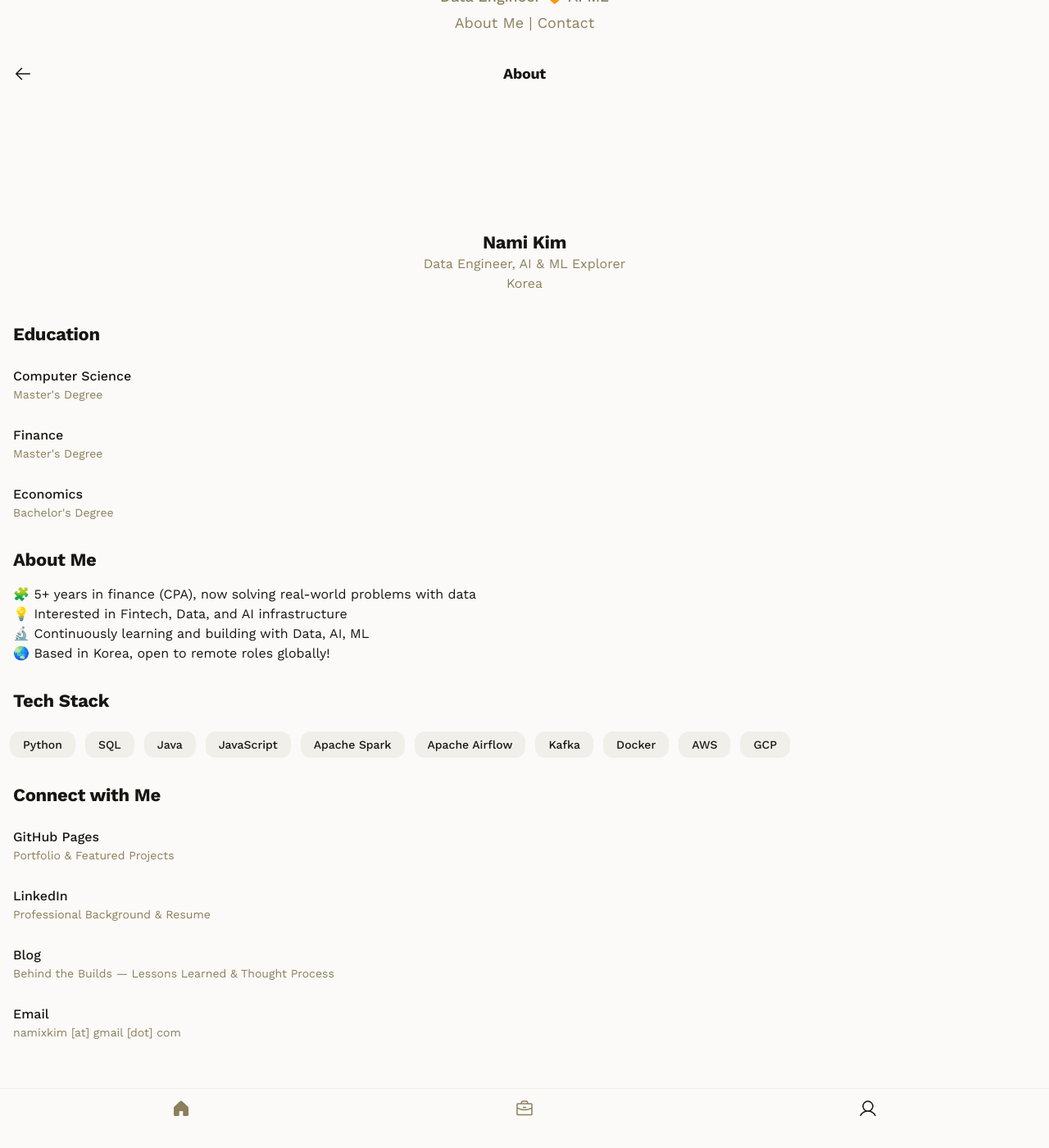
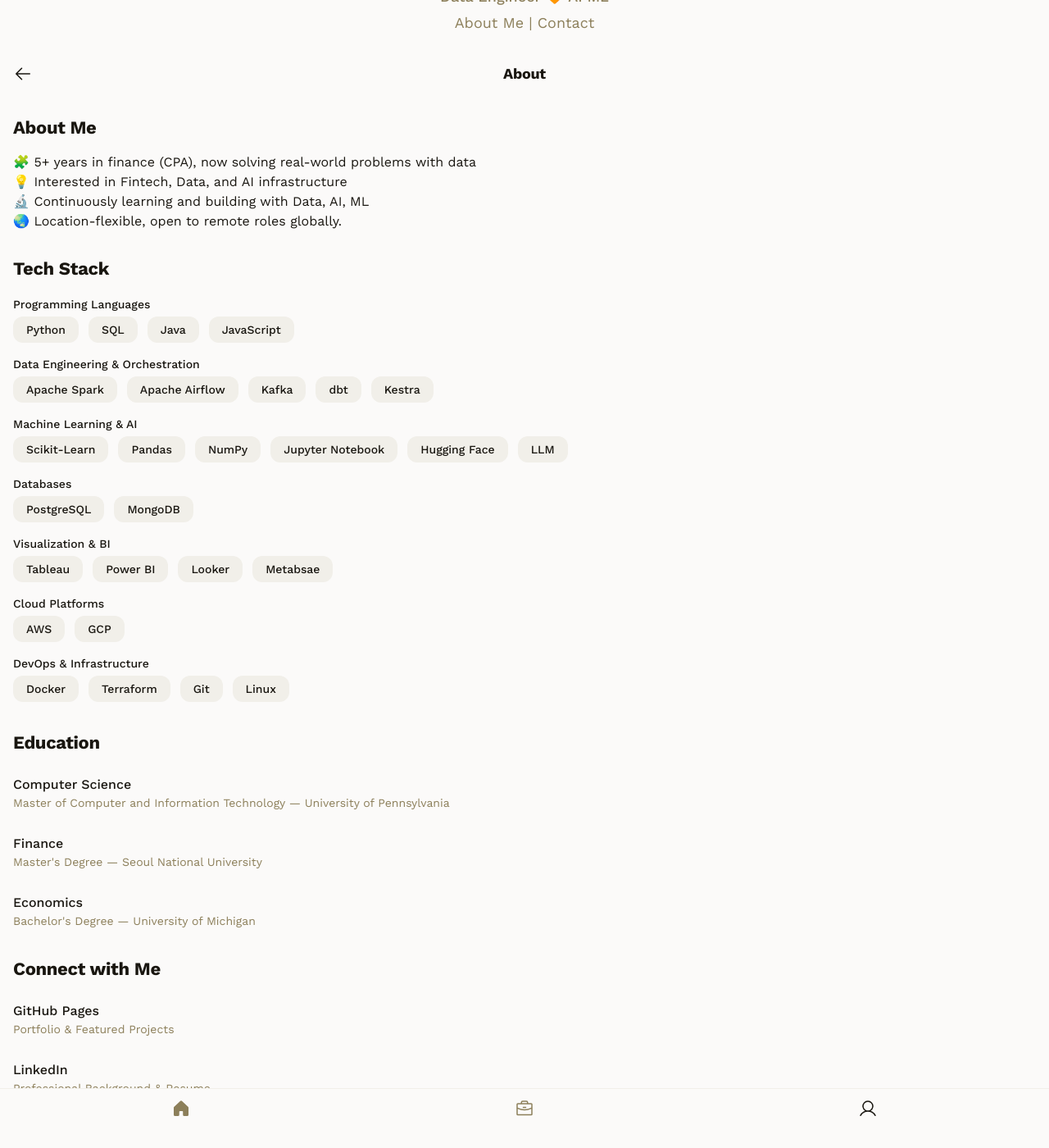
Before and after one commit to namikimlab/namikimlab.github.io, a Jekyll site: the page built from about.md, in a window 1280 px wide and 1400 px high, scrolled down 326 px. Shown: the whole window at 82% size. Built offline with Jekyll 4.4.1, drawn with Linux system fonts in a browser that asks for light colours; nearby versions of some CDN libraries.

Commit message:
Fix About Me

```diff
--- a/about.md
+++ b/about.md
@@ -15,16 +15,63 @@ permalink: /about/
   <h2 class="text-[#191610] text-lg font-bold leading-tight tracking-[-0.015em] flex-1 text-center pr-12">About</h2>
 </div>
 
-<div class="flex p-4 @container">
-  <div class="flex w-full flex-col gap-4 items-center">
-    <div class="flex gap-4 flex-col items-center">
-      <div class="bg-center bg-no-repeat aspect-square bg-cover rounded-full min-h-32 w-32" style="background-image: url('{{ site.logo }}');"></div>
-      <div class="flex flex-col items-center justify-center">
-        <p class="text-[#191610] text-[22px] font-bold leading-tight tracking-[-0.015em] text-center">Nami Kim</p>
-        <p class="text-[#8c7f5a] text-base font-normal leading-normal text-center">Data Engineer, AI & ML Explorer</p>
-        <p class="text-[#8c7f5a] text-base font-normal leading-normal text-center">Korea</p>
-      </div>
-    </div>
+<h2 class="text-[#191610] text-[22px] font-bold leading-tight tracking-[-0.015em] px-4 pb-3 pt-5">About Me</h2>
+<p class="text-[#191610] text-base font-normal leading-normal pb-3 pt-1 px-4">
+  🧩 5+ years in finance (CPA), now solving real-world problems with data<br>
+  💡 Interested in Fintech, Data, and AI infrastructure<br>
+  🔬 Continuously learning and building with Data, AI, ML<br>
+  🌏 Location-flexible, open to remote roles globally.
+</p>
+
+<h2 class="text-[#191610] text-[22px] font-bold leading-tight tracking-[-0.015em] px-4 pb-3 pt-5">Tech Stack</h2>
+<div class="px-4 pb-2">
+  <h3 class="text-[#191610] text-sm font-medium leading-normal pt-2 pb-1">Programming Languages</h3>
+  <div class="flex gap-3 flex-wrap pb-2">
+    <div class="flex h-8 shrink-0 items-center justify-center gap-x-2 rounded-xl bg-[#f1efe9] pl-4 pr-4"><p class="text-[#191610] text-sm font-medium leading-normal">Python</p></div>
+    <div class="flex h-8 shrink-0 items-center justify-center gap-x-2 rounded-xl bg-[#f1efe9] pl-4 pr-4"><p class="text-[#191610] text-sm font-medium leading-normal">SQL</p></div>
+    <div class="flex h-8 shrink-0 items-center justify-center gap-x-2 rounded-xl bg-[#f1efe9] pl-4 pr-4"><p class="text-[#191610] text-sm font-medium leading-normal">Java</p></div>
+    <div class="flex h-8 shrink-0 items-center justify-center gap-x-2 rounded-xl bg-[#f1efe9] pl-4 pr-4"><p class="text-[#191610] text-sm font-medium leading-normal">JavaScript</p></div>
+  </div>
+  <h3 class="text-[#191610] text-sm font-medium leading-normal pt-2 pb-1">Data Engineering & Orchestration</h3>
+  <div class="flex gap-3 flex-wrap pb-2">
+    <div class="flex h-8 shrink-0 items-center justify-center gap-x-2 rounded-xl bg-[#f1efe9] pl-4 pr-4"><p class="text-[#191610] text-sm font-medium leading-normal">Apache Spark</p></div>
+    <div class="flex h-8 shrink-0 items-center justify-center gap-x-2 rounded-xl bg-[#f1efe9] pl-4 pr-4"><p class="text-[#191610] text-sm font-medium leading-normal">Apache Airflow</p></div>
+    <div class="flex h-8 shrink-0 items-center justify-center gap-x-2 rounded-xl bg-[#f1efe9] pl-4 pr-4"><p class="text-[#191610] text-sm font-medium leading-normal">Kafka</p></div>
+    <div class="flex h-8 shrink-0 items-center justify-center gap-x-2 rounded-xl bg-[#f1efe9] pl-4 pr-4"><p class="text-[#191610] text-sm font-medium leading-normal">dbt</p></div>
+    <div class="flex h-8 shrink-0 items-center justify-center gap-x-2 rounded-xl bg-[#f1efe9] pl-4 pr-4"><p class="text-[#191610] text-sm font-medium leading-normal">Kestra</p></div>
+  </div>
+  <h3 class="text-[#191610] text-sm font-medium leading-normal pt-2 pb-1">Machine Learning & AI</h3>
+  <div class="flex gap-3 flex-wrap pb-2">
+    <div class="flex h-8 shrink-0 items-center justify-center gap-x-2 rounded-xl bg-[#f1efe9] pl-4 pr-4"><p class="text-[#191610] text-sm font-medium leading-normal">Scikit-Learn</p></div>
+    <div class="flex h-8 shrink-0 items-center justify-center gap-x-2 rounded-xl bg-[#f1efe9] pl-4 pr-4"><p class="text-[#191610] text-sm font-medium leading-normal">Pandas</p></div>
+    <div class="flex h-8 shrink-0 items-center justify-center gap-x-2 rounded-xl bg-[#f1efe9] pl-4 pr-4"><p class="text-[#191610] text-sm font-medium leading-normal">NumPy</p></div>
+    <div class="flex h-8 shrink-0 items-center justify-center gap-x-2 rounded-xl bg-[#f1efe9] pl-4 pr-4"><p class="text-[#191610] text-sm font-medium leading-normal">Jupyter Notebook</p></div>
+    <div class="flex h-8 shrink-0 items-center justify-center gap-x-2 rounded-xl bg-[#f1efe9] pl-4 pr-4"><p class="text-[#191610] text-sm font-medium leading-normal">Hugging Face</p></div>
+    <div class="flex h-8 shrink-0 items-center justify-center gap-x-2 rounded-xl bg-[#f1efe9] pl-4 pr-4"><p class="text-[#191610] text-sm font-medium leading-normal">LLM</p></div>
+  </div>
+  <h3 class="text-[#191610] text-sm font-medium leading-normal pt-2 pb-1">Databases</h3>
+  <div class="flex gap-3 flex-wrap pb-2">
+    <div class="flex h-8 shrink-0 items-center justify-center gap-x-2 rounded-xl bg-[#f1efe9] pl-4 pr-4"><p class="text-[#191610] text-sm font-medium leading-normal">PostgreSQL</p></div>
+    <div class="flex h-8 shrink-0 items-center justify-center gap-x-2 rounded-xl bg-[#f1efe9] pl-4 pr-4"><p class="text-[#191610] text-sm font-medium leading-normal">MongoDB</p></div>
+  </div>
+  <h3 class="text-[#191610] text-sm font-medium leading-normal pt-2 pb-1">Visualization & BI</h3>
+  <div class="flex gap-3 flex-wrap pb-2">
+    <div class="flex h-8 shrink-0 items-center justify-center gap-x-2 rounded-xl bg-[#f1efe9] pl-4 pr-4"><p class="text-[#191610] text-sm font-medium leading-normal">Tableau</p></div>
+    <div class="flex h-8 shrink-0 items-center justify-center gap-x-2 rounded-xl bg-[#f1efe9] pl-4 pr-4"><p class="text-[#191610] text-sm font-medium leading-normal">Power BI</p></div>
+    <div class="flex h-8 shrink-0 items-center justify-center gap-x-2 rounded-xl bg-[#f1efe9] pl-4 pr-4"><p class="text-[#191610] text-sm font-medium leading-normal">Looker</p></div>
+    <div class="flex h-8 shrink-0 items-center justify-center gap-x-2 rounded-xl bg-[#f1efe9] pl-4 pr-4"><p class="text-[#191610] text-sm font-medium leading-normal">Metabsae</p></div>
+  </div>
+  <h3 class="text-[#191610] text-sm font-medium leading-normal pt-2 pb-1">Cloud Platforms</h3>
+  <div class="flex gap-3 flex-wrap pb-2">
+    <div class="flex h-8 shrink-0 items-center justify-center gap-x-2 rounded-xl bg-[#f1efe9] pl-4 pr-4"><p class="text-[#191610] text-sm font-medium leading-normal">AWS</p></div>
+    <div class="flex h-8 shrink-0 items-center justify-center gap-x-2 rounded-xl bg-[#f1efe9] pl-4 pr-4"><p class="text-[#191610] text-sm font-medium leading-normal">GCP</p></div>
+  </div>
+  <h3 class="text-[#191610] text-sm font-medium leading-normal pt-2 pb-1">DevOps & Infrastructure</h3>
+  <div class="flex gap-3 flex-wrap pb-2">
+    <div class="flex h-8 shrink-0 items-center justify-center gap-x-2 rounded-xl bg-[#f1efe9] pl-4 pr-4"><p class="text-[#191610] text-sm font-medium leading-normal">Docker</p></div>
+    <div class="flex h-8 shrink-0 items-center justify-center gap-x-2 rounded-xl bg-[#f1efe9] pl-4 pr-4"><p class="text-[#191610] text-sm font-medium leading-normal">Terraform</p></div>
+    <div class="flex h-8 shrink-0 items-center justify-center gap-x-2 rounded-xl bg-[#f1efe9] pl-4 pr-4"><p class="text-[#191610] text-sm font-medium leading-normal">Git</p></div>
+    <div class="flex h-8 shrink-0 items-center justify-center gap-x-2 rounded-xl bg-[#f1efe9] pl-4 pr-4"><p class="text-[#191610] text-sm font-medium leading-normal">Linux</p></div>
   </div>
 </div>
 
@@ -32,81 +79,40 @@ permalink: /about/
 <div class="flex items-center gap-4 bg-[#fbfaf9] px-4 min-h-[72px] py-2 justify-between">
   <div class="flex flex-col justify-center">
     <p class="text-[#191610] text-base font-medium leading-normal line-clamp-1">Computer Science</p>
-    <p class="text-[#8c7f5a] text-sm font-normal leading-normal line-clamp-2">Master's Degree</p>
+    <p class="text-[#8c7f5a] text-sm font-normal leading-normal line-clamp-2">Master of Computer and Information Technology — University of Pennsylvania</p>
   </div>
 </div>
 <div class="flex items-center gap-4 bg-[#fbfaf9] px-4 min-h-[72px] py-2 justify-between">
   <div class="flex flex-col justify-center">
     <p class="text-[#191610] text-base font-medium leading-normal line-clamp-1">Finance</p>
-    <p class="text-[#8c7f5a] text-sm font-normal leading-normal line-clamp-2">Master's Degree</p>
+    <p class="text-[#8c7f5a] text-sm font-normal leading-normal line-clamp-2">Master's Degree — Seoul National University</p>
   </div>
 </div>
 <div class="flex items-center gap-4 bg-[#fbfaf9] px-4 min-h-[72px] py-2 justify-between">
   <div class="flex flex-col justify-center">
     <p class="text-[#191610] text-base font-medium leading-normal line-clamp-1">Economics</p>
-    <p class="text-[#8c7f5a] text-sm font-normal leading-normal line-clamp-2">Bachelor's Degree</p>
+    <p class="text-[#8c7f5a] text-sm font-normal leading-normal line-clamp-2">Bachelor's Degree — University of Michigan</p>
   </div>
 </div>
 
-<h2 class="text-[#191610] text-[22px] font-bold leading-tight tracking-[-0.015em] px-4 pb-3 pt-5">About Me</h2>
-<p class="text-[#191610] text-base font-normal leading-normal pb-3 pt-1 px-4">
-  🧩 5+ years in finance (CPA), now solving real-world problems with data<br>
-  💡 Interested in Fintech, Data, and AI infrastructure<br>
-  🔬 Continuously learning and building with Data, AI, ML<br>
-  🌏 Based in Korea, open to remote roles globally!
-</p>
-
-<h2 class="text-[#191610] text-[22px] font-bold leading-tight tracking-[-0.015em] px-4 pb-3 pt-5">Tech Stack</h2>
-<div class="flex gap-3 p-3 flex-wrap pr-4">
-  <div class="flex h-8 shrink-0 items-center justify-center gap-x-2 rounded-xl bg-[#f1efe9] pl-4 pr-4">
-    <p class="text-[#191610] text-sm font-medium leading-normal">Python</p>
-  </div>
-  <div class="flex h-8 shrink-0 items-center justify-center gap-x-2 rounded-xl bg-[#f1efe9] pl-4 pr-4">
-    <p class="text-[#191610] text-sm font-medium leading-normal">SQL</p>
-  </div>
-  <div class="flex h-8 shrink-0 items-center justify-center gap-x-2 rounded-xl bg-[#f1efe9] pl-4 pr-4">
-    <p class="text-[#191610] text-sm font-medium leading-normal">Java</p>
-  </div>
-  <div class="flex h-8 shrink-0 items-center justify-center gap-x-2 rounded-xl bg-[#f1efe9] pl-4 pr-4">
-    <p class="text-[#191610] text-sm font-medium leading-normal">JavaScript</p>
-  </div>
-  <div class="flex h-8 shrink-0 items-center justify-center gap-x-2 rounded-xl bg-[#f1efe9] pl-4 pr-4">
-    <p class="text-[#191610] text-sm font-medium leading-normal">Apache Spark</p>
-  </div>
-  <div class="flex h-8 shrink-0 items-center justify-center gap-x-2 rounded-xl bg-[#f1efe9] pl-4 pr-4">
-    <p class="text-[#191610] text-sm font-medium leading-normal">Apache Airflow</p>
-  </div>
-  <div class="flex h-8 shrink-0 items-center justify-center gap-x-2 rounded-xl bg-[#f1efe9] pl-4 pr-4">
-    <p class="text-[#191610] text-sm font-medium leading-normal">Kafka</p>
-  </div>
-  <div class="flex h-8 shrink-0 items-center justify-center gap-x-2 rounded-xl bg-[#f1efe9] pl-4 pr-4">
-    <p class="text-[#191610] text-sm font-medium leading-normal">Docker</p>
-  </div>
-  <div class="flex h-8 shrink-0 items-center justify-center gap-x-2 rounded-xl bg-[#f1efe9] pl-4 pr-4">
-    <p class="text-[#191610] text-sm font-medium leading-normal">AWS</p>
-  </div>
-  <div class="flex h-8 shrink-0 items-center justify-center gap-x-2 rounded-xl bg-[#f1efe9] pl-4 pr-4">
-    <p class="text-[#191610] text-sm font-medium leading-normal">GCP</p>
-  </div>
-</div>
 
 <h2 class="text-[#191610] text-[22px] font-bold leading-tight tracking-[-0.015em] px-4 pb-3 pt-5">Connect with Me</h2>
 <div class="flex items-center gap-4 bg-[#fbfaf9] px-4 min-h-[72px] py-2 justify-between">
   <div class="flex flex-col justify-center">
-    <p class="text-[#191610] text-base font-medium leading-normal line-clamp-1">GitHub Pages</p>
-    <p class="text-[#8c7f5a] text-sm font-normal leading-normal line-clamp-2">Portfolio & Featured Projects</p>
+    <p class="text-[#191610] text-base font-medium leading-normal line-clamp-1"><a href="https://namikimlab.github.io/" class="hover:underline" target="_blank" rel="noopener">GitHub Pages</a></p>
+    <p class="text-[#8c7f5a] text-sm font-normal leading-normal line-clamp-2"><a href="https://namikimlab.github.io/" class="hover:underline" target="_blank" rel="noopener">Portfolio & Featured Projects</a></p>
   </div>
 </div>
 <div class="flex items-center gap-4 bg-[#fbfaf9] px-4 min-h-[72px] py-2 justify-between">
   <div class="flex flex-col justify-center">
-    <p class="text-[#191610] text-base font-medium leading-normal line-clamp-1">LinkedIn</p>
-    <p class="text-[#8c7f5a] text-sm font-normal leading-normal line-clamp-2">Professional Background & Resume</p>
+    <p class="text-[#191610] text-base font-medium leading-normal line-clamp-1"><a href="https://www.linkedin.com/in/namixkim/" class="hover:underline" target="_blank" rel="noopener">LinkedIn</a></p>
+    <p class="text-[#8c7f5a] text-sm font-normal leading-normal line-clamp-2"><a href="https://www.linkedin.com/in/namixkim/" class="hover:underline" target="_blank" rel="noopener">Professional Background & Resume</a></p>
   </div>
 </div>
 <div class="flex items-center gap-4 bg-[#fbfaf9] px-4 min-h-[72px] py-2 justify-between">
   <div class="flex flex-col justify-center">
-    <p class="text-[#191610] text-base font-medium leading-normal line-clamp-1">Blog</p>
-    <p class="text-[#8c7f5a] text-sm font-normal leading-normal line-clamp-2">Behind the Builds — Lessons Learned & Thought Process</p>
+    <p class="text-[#191610] text-base font-medium leading-normal line-clamp-1"><a href="https://namixkim.com/" class="hover:underline" target="_blank" rel="noopener">Blog</a></p>
+    <p class="text-[#8c7f5a] text-sm font-normal leading-normal line-clamp-2"><a href="https://namixkim.com/" class="hover:underline" target="_blank" rel="noopener">Behind the Builds — Lessons Learned & Thought Process</a></p>
   </div>
 </div>
 <div class="flex items-center gap-4 bg-[#fbfaf9] px-4 min-h-[72px] py-2 justify-between">
```
